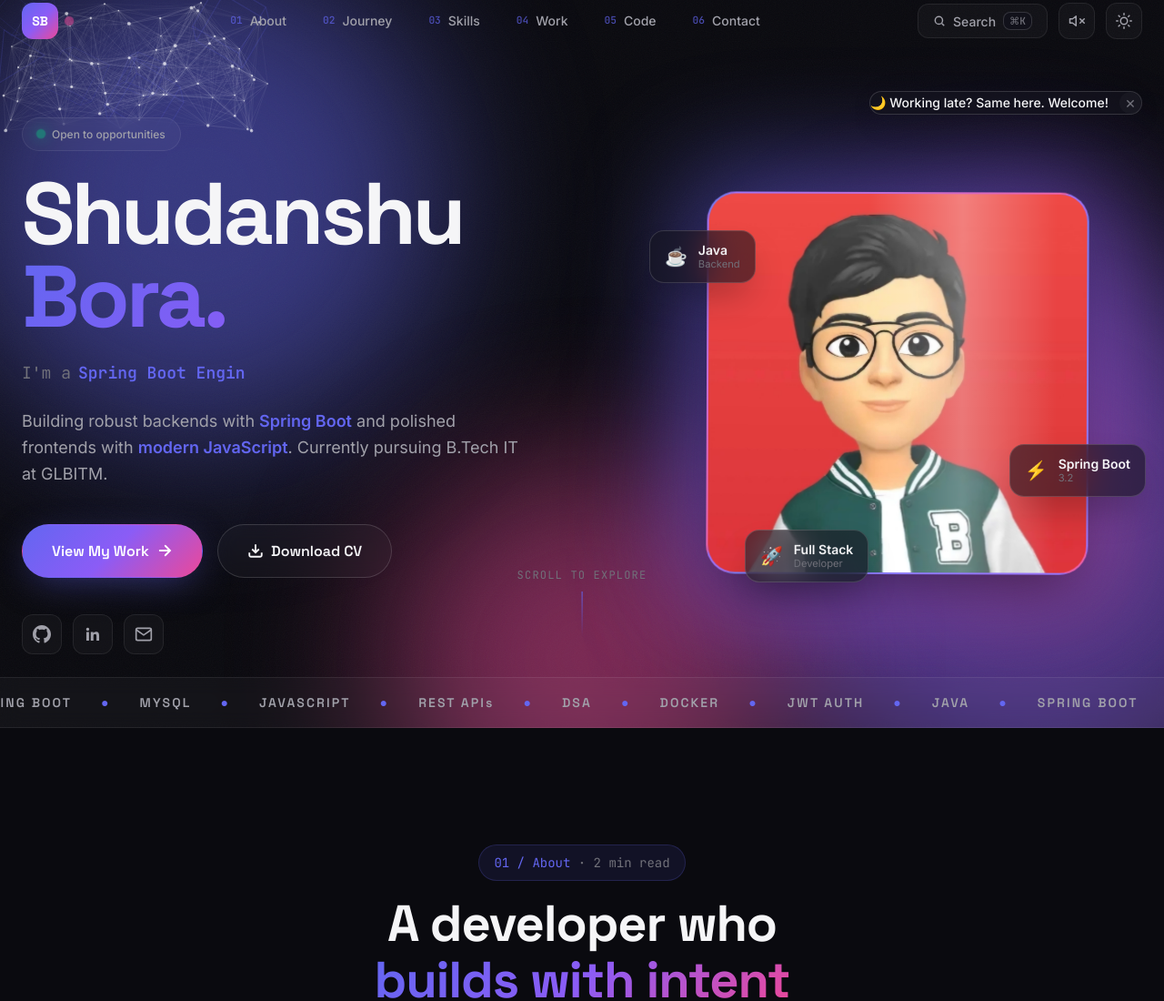
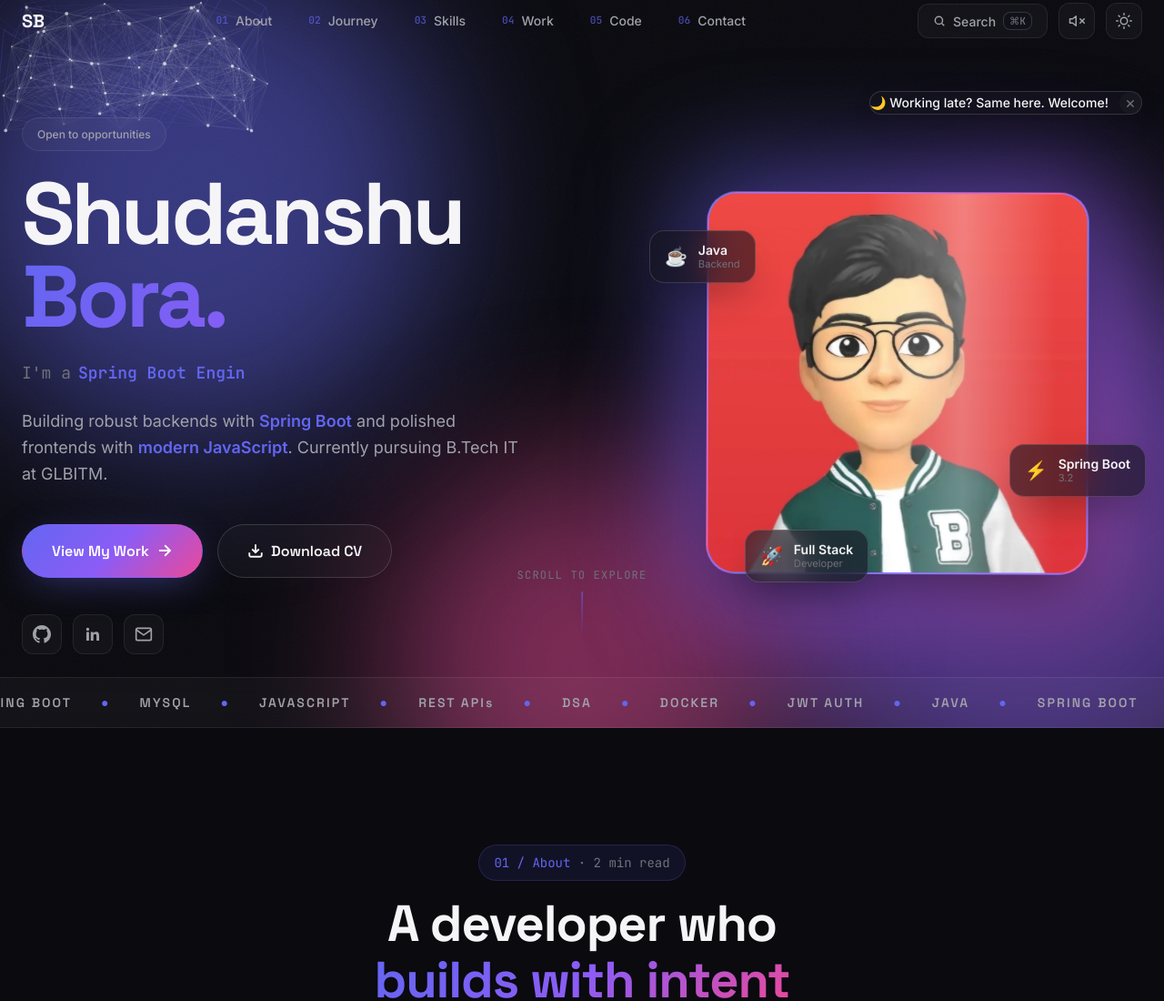
Before and after one commit to shudanshubora1410/portfolio-website, a plain HTML site: page index.html in a window 1280 px wide. Shown: the top 1100 px of the page at 91% size. Drawn offline with nearby package versions, Linux system fonts and the light colour scheme; animation ran at ten frames a second.

Commit message:
style.css

```diff
--- a/css/style.css
+++ b/css/style.css
@@ -444,27 +444,22 @@
   display: inline-flex;
   align-items: center;
   justify-content: center;
-  width: 40px;
-  height: 40px;
-  background: var(--brand-gradient);
-  color: white;
-  border-radius: var(--r-md);
-  font-size: var(--text-sm);
-  font-weight: 700;
-  letter-spacing: 0;
-  transition: transform 400ms var(--ease-bounce);
+  color: var(--text-primary);
+  font-family: var(--font-display);
+  font-size: var(--text-xl);
+  font-weight: 800;
+  letter-spacing: -0.02em;
+  background: transparent;
+  padding: 0;
+  transition: color 300ms var(--ease-out);
 }
 
 .nav-logo:hover .logo-mark {
-  transform: rotate(-10deg) scale(1.1);
+  color: var(--brand-primary);
 }
 
 .logo-dot {
-  width: 8px;
-  height: 8px;
-  background: var(--brand-accent);
-  border-radius: 50%;
-  animation: pulse-dot 2s ease-in-out infinite;
+  display: none;
 }
 
 @keyframes pulse-dot {
@@ -831,12 +826,7 @@
 }
 
 .badge-dot {
-  width: 8px;
-  height: 8px;
-  background: #10b981;
-  border-radius: 50%;
-  box-shadow: 0 0 12px #10b981;
-  animation: pulse-dot 2s ease-in-out infinite;
+  display: none;
 }
 
 .hero-name {
```
